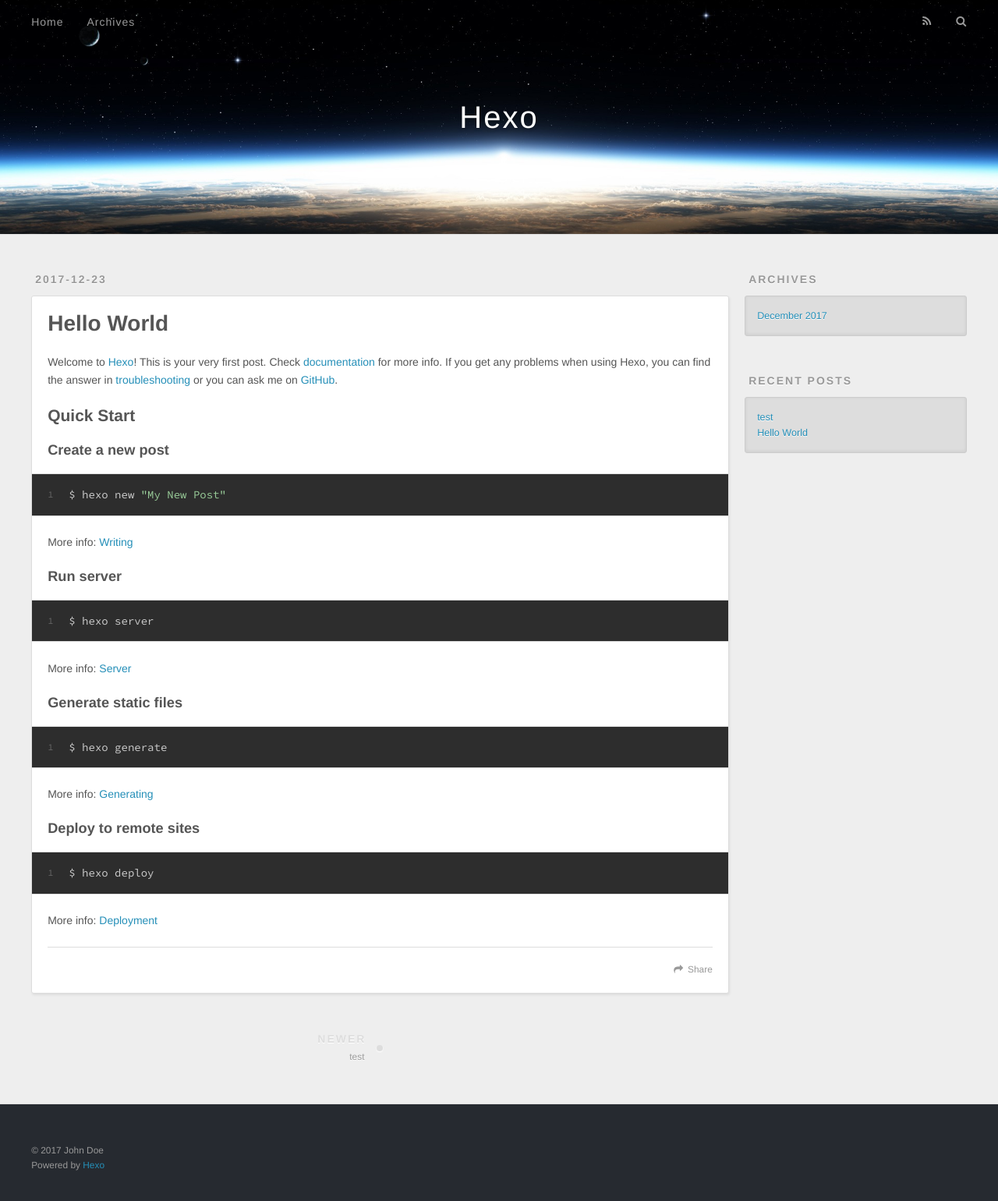
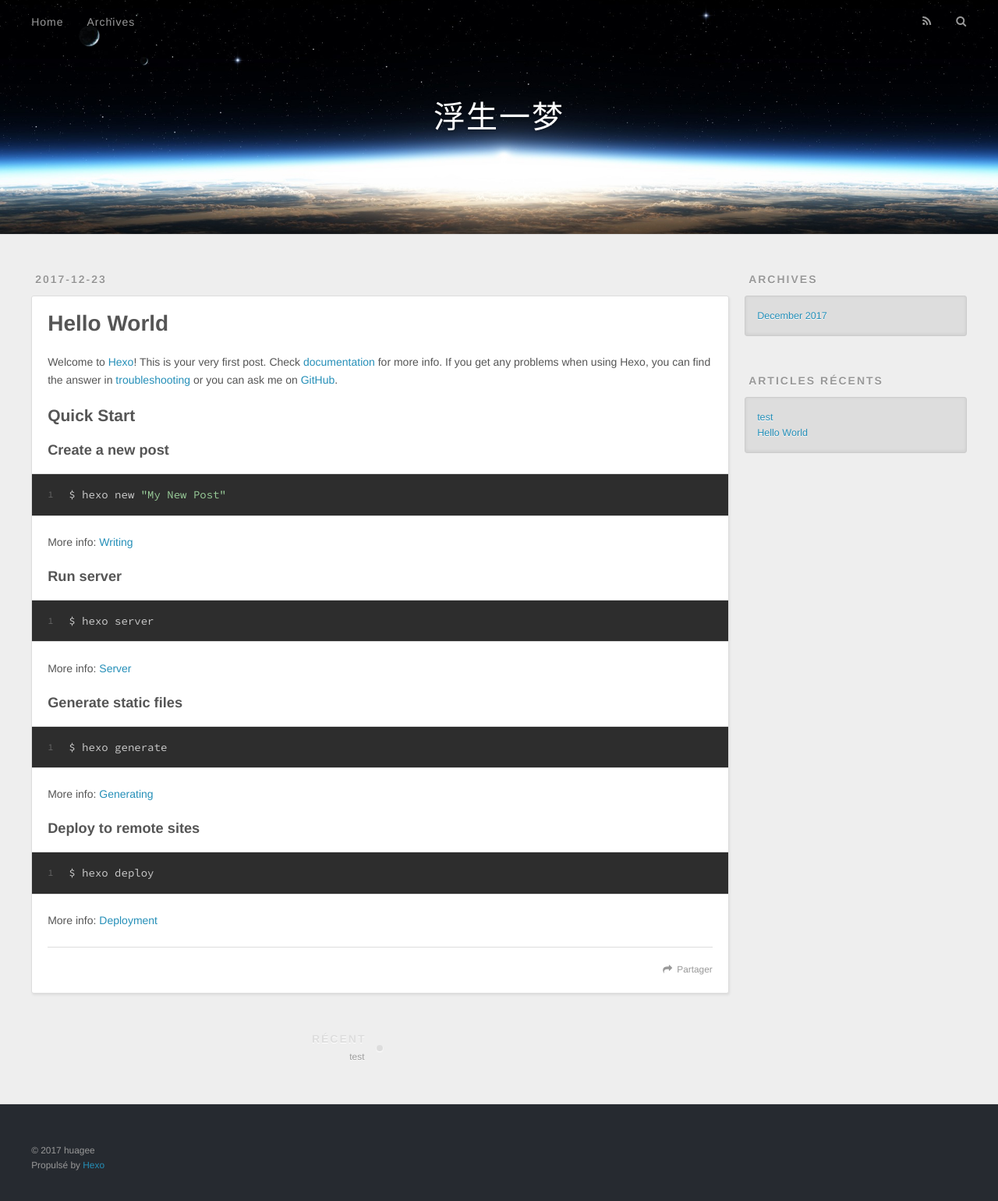
Before and after one commit to Huagee/Huagee.github.io, a plain HTML site: page 2017/12/23/hello-world/index.html in a window 1280 px wide. Shown: the whole page at 78% size. Drawn offline with nearby package versions, Linux system fonts and the light colour scheme.

Commit message:
update blog

```diff
--- a/2017/12/23/hello-world/index.html
+++ b/2017/12/23/hello-world/index.html
@@ -3,20 +3,20 @@
 <head>
   <meta charset="utf-8">
 
-  <title>Hello World | Hexo</title>
+  <title>Hello World | 浮生一梦</title>
   <meta name="viewport" content="width=device-width, initial-scale=1, maximum-scale=1">
   <meta name="description" content="Welcome to Hexo! This is your very first post. Check documentation for more info. If you get any problems when using Hexo, you can find the answer in troubleshooting or you can ask me on GitHub. Quick">
 <meta property="og:type" content="article">
 <meta property="og:title" content="Hello World">
 <meta property="og:url" content="http://yoursite.com/2017/12/23/hello-world/index.html">
-<meta property="og:site_name" content="Hexo">
+<meta property="og:site_name" content="浮生一梦">
 <meta property="og:description" content="Welcome to Hexo! This is your very first post. Check documentation for more info. If you get any problems when using Hexo, you can find the answer in troubleshooting or you can ask me on GitHub. Quick">
 <meta property="og:updated_time" content="2017-12-23T14:15:59.767Z">
 <meta name="twitter:card" content="summary">
 <meta name="twitter:title" content="Hello World">
 <meta name="twitter:description" content="Welcome to Hexo! This is your very first post. Check documentation for more info. If you get any problems when using Hexo, you can find the answer in troubleshooting or you can ask me on GitHub. Quick">
 
-    <link rel="alternate" href="/atom.xml" title="Hexo" type="application/atom+xml">
+    <link rel="alternate" href="/atom.xml" title="浮生一梦" type="application/atom+xml">
 
 
     <link rel="icon" href="/favicon.png">
@@ -37,7 +37,7 @@
   <div id="header-outer" class="outer">
     <div id="header-title" class="inner">
       <h1 id="logo-wrap">
-        <a href="/" id="logo">Hexo</a>
+        <a href="/" id="logo">浮生一梦</a>
       </h1>
 
     </div>
@@ -52,9 +52,9 @@
       </nav>
       <nav id="sub-nav">
 
-          <a id="nav-rss-link" class="nav-icon" href="/atom.xml" title="RSS Feed"></a>
+          <a id="nav-rss-link" class="nav-icon" href="/atom.xml" title="Flux RSS"></a>
 
-        <a id="nav-search-btn" class="nav-icon" title="Search"></a>
+        <a id="nav-search-btn" class="nav-icon" title="Rechercher"></a>
       </nav>
       <div id="search-form-wrap">
         <form action="//google.com/search" method="get" accept-charset="UTF-8" class="search-form"><input type="search" name="q" class="search-form-input" placeholder="Search"><button type="submit" class="search-form-submit">&#xF002;</button><input type="hidden" name="sitesearch" value="http://yoursite.com"></form>
@@ -98,7 +98,7 @@
 
     </div>
     <footer class="article-footer">
-      <a data-url="http://yoursite.com/2017/12/23/hello-world/" data-id="cjbudaysh0000cgvcteaol1ml" class="article-share-link">Share</a>
+      <a data-url="http://yoursite.com/2017/12/23/hello-world/" data-id="cjbue9o670000vovc12i5sby8" class="article-share-link">Partager</a>
 
 
     </footer>
@@ -108,7 +108,7 @@
 <nav id="article-nav">
 
     <a href="/2017/12/27/test/" id="article-nav-newer" class="article-nav-link-wrap">
-      <strong class="article-nav-caption">Newer</strong>
+      <strong class="article-nav-caption">Récent</strong>
       <div class="article-nav-title">
 
           test
@@ -146,7 +146,7 @@
 
 
   <div class="widget-wrap">
-    <h3 class="widget-title">Recent Posts</h3>
+    <h3 class="widget-title">Articles récents</h3>
     <div class="widget">
       <ul>
 
@@ -170,8 +170,8 @@
 
   <div class="outer">
     <div id="footer-info" class="inner">
-      &copy; 2017 John Doe<br>
-      Powered by <a href="http://hexo.io/" target="_blank">Hexo</a>
+      &copy; 2017 huagee<br>
+      Propulsé by <a href="http://hexo.io/" target="_blank">Hexo</a>
     </div>
   </div>
 </footer>
```
Also changed, not shown: 2017/12/27/test/index.html (+11 -11 lines), archives/2017/12/index.html (+11 -11 lines), archives/2017/index.html (+11 -11 lines), archives/index.html (+11 -11 lines), index.html (+13 -13 lines).
